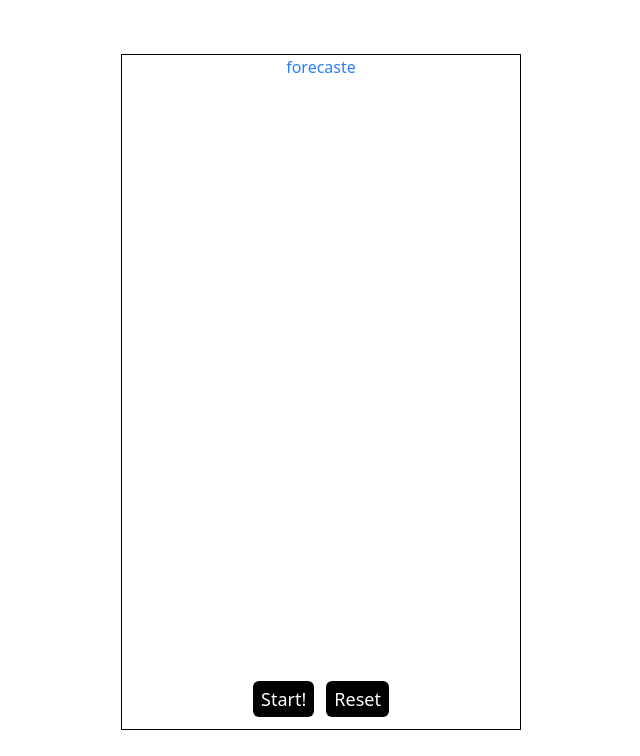
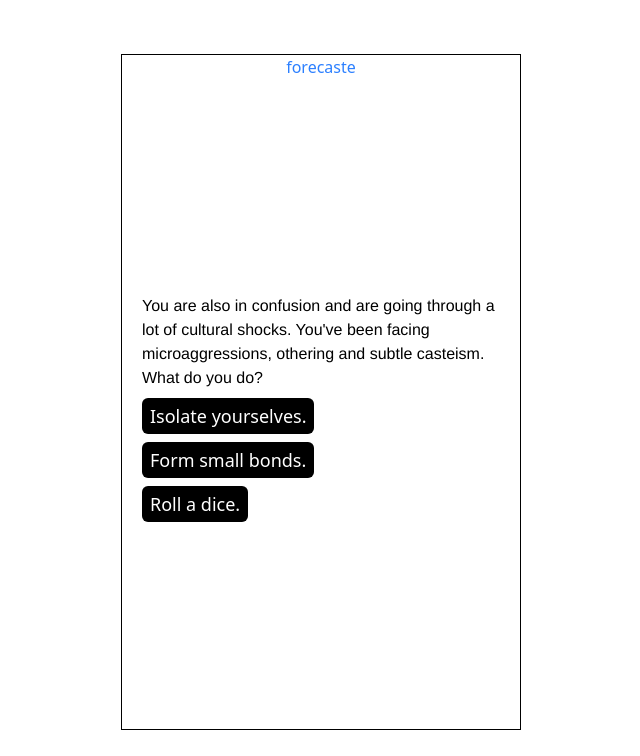
Before and after one commit to beneathatree/forecaste_v2, a Next.js app: page /adjustment in a window 1280 px wide. Shown: the top 756 px of the page, without its empty margins (319-959 px from the left). Built offline with nearby package versions, Linux system fonts and the light colour scheme.

Commit message:
styling stuff

```diff
--- a/app/adjustment/page.tsx
+++ b/app/adjustment/page.tsx
@@ -16,13 +16,18 @@ export default function Home() {
         className="absolute top-0 bottom-0 right-0 left-0 overflow-hidden">
       </div>
       <div
-        className="z-[30] h-[650px] w-full flex items-end pb-3 justify-center relative"
+        className="z-[30] h-[650px] w-full flex items-center pb-3 justify-center relative p-5"
         id="viewport">
-        <div id="buttonContainer"
-          className="flex flex-row gap-3">
-          <BasicButton id="start-btn" text="Start!" className="hover:bg-gray-800"/>
-          <BasicButton id="reset-btn" text="Reset" className="hover:bg-red-500"/>
-        </div>
+            <p>
+                You are also in confusion and are going through a lot of cultural shocks.
+                You've been facing microaggressions, othering and subtle casteism.
+                What do you do?
+                <ul className="flex flex-col gap-2 mt-2">
+                    <li><BasicButton id="isolate-btn" text="Isolate yourselves."/></li>
+                    <li><BasicButton id="smallBonds-btn" text="Form small bonds."/></li>
+                    <li><BasicButton id="dice-btn" text="Roll a dice." /></li>
+                </ul>
+            </p>
       </div>
     </div>
     </>
```
